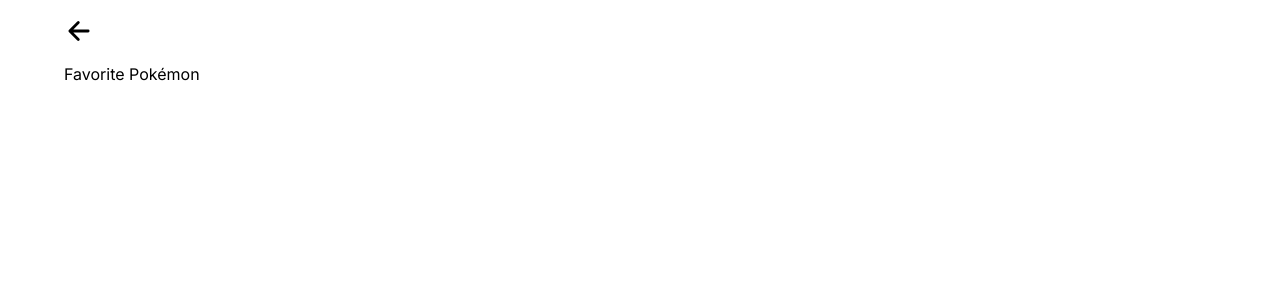
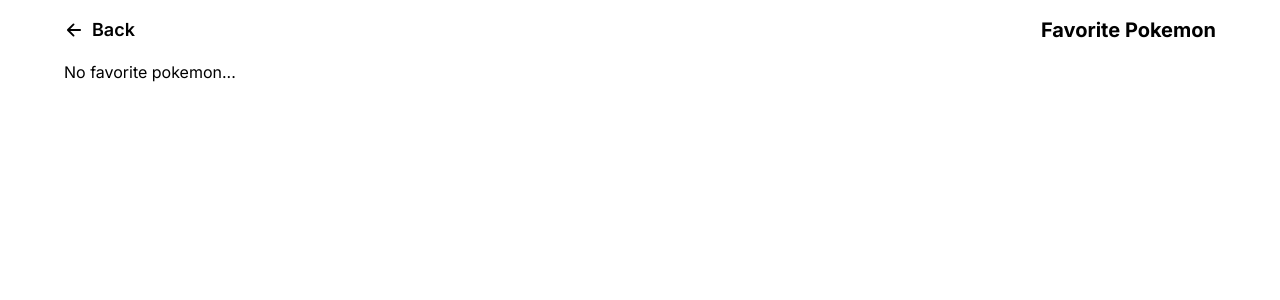
Before and after one commit to hellofromiqbal/pokemon-app, a Next.js app: page /favorite in a window 1280 px wide. Shown: the top 300 px of the page. Built offline with nearby package versions, Linux system fonts and the light colour scheme.

Commit message:
adjust back button on each pages

```diff
--- a/src/app/favorite/page.tsx
+++ b/src/app/favorite/page.tsx
@@ -20,12 +20,18 @@
 
   return (
     <div className="p-4 lg:px-0 flex flex-col gap-4">
-      <BackButton />
-      <h1>Favorite Pokémon</h1>
+      <div className='flex justify-between items-center'>
+        <BackButton />
+        <h2 className='font-bold text-xl'>Favorite Pokemon</h2>
+      </div>
       <div className="grid md:grid-cols-3 lg:grid-cols-5 gap-2">
-        {favoritePokemon.map((pokemon: Pokemon, index) => (
-          <PokemonCard key={pokemon.id} pokemon={pokemon}/>
-        ))}
+        {favoritePokemon.length > 0 ? (
+          favoritePokemon.map((pokemon: Pokemon, index) => (
+            <PokemonCard key={pokemon.id} pokemon={pokemon}/>
+          ))
+        ) : (
+          <h1>No favorite pokemon...</h1>
+        )}
       </div>
     </div>
   );
--- a/src/app/search/page.tsx
+++ b/src/app/search/page.tsx
@@ -34,7 +34,10 @@
 
   return (
     <div className="p-4 lg:px-0 flex flex-col gap-4">
-      <BackButton/>
+      <div className='flex justify-between items-center'>
+        <BackButton />
+        <h2 className='font-bold text-xl'>Search Pokemon</h2>
+      </div>
       <input
         type="search"
         name="searchBar"
--- a/src/components/BackButton/BackButton.tsx
+++ b/src/components/BackButton/BackButton.tsx
@@ -4,8 +4,9 @@
 export default function BackButton() {
   const router = useRouter();
   return (
-    <button className="self-start text-lg" onClick={() => router.back()}>
-      <IoArrowBack size={30}/>
+    <button className="flex items-center gap-2 self-start text-lg font-semibold" onClick={() => router.back()}>
+      <IoArrowBack size={20}/>
+      <span>Back</span>
     </button>
   )
 };
```
